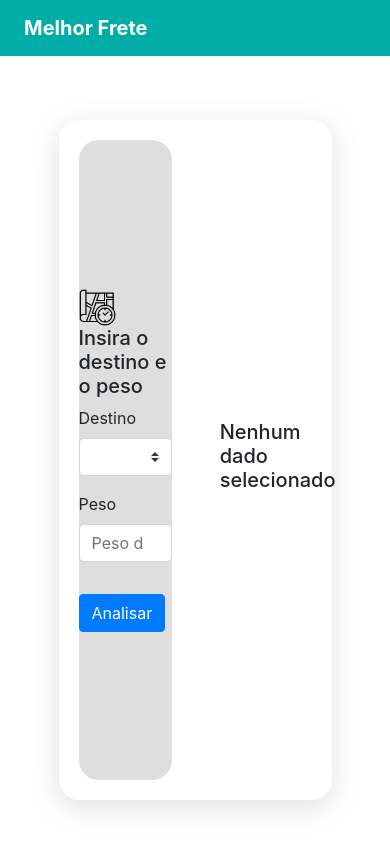
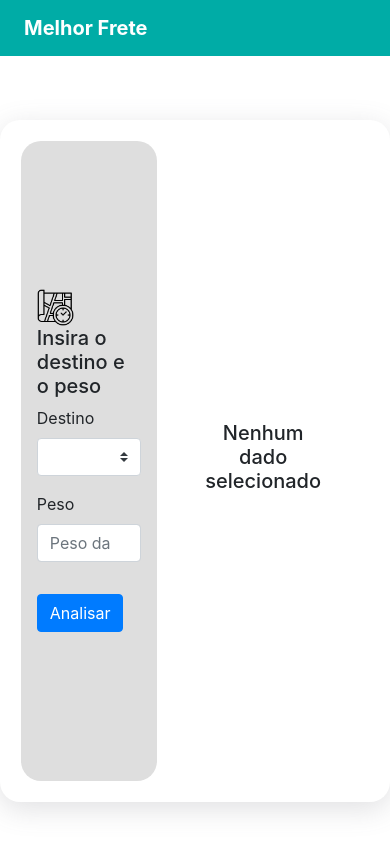
Before and after one commit to gsdutra/desafio_coorlab, a Vue app in the folder code/: page / in a window 390 px wide. Built offline with nearby package versions, Linux system fonts and the light colour scheme; no server answers.

Commit message:
chore: responsivity adjustments

```diff
--- a/code/src/components/BestTransport.vue
+++ b/code/src/components/BestTransport.vue
@@ -10,6 +10,7 @@
       <div class="shipping-container">
         <InputData :cities="cities" @formResponse="((e) => formResponseData = e)" />
         <PriceResult :fastest="getFastest()" :cheapest="getCheapest()" />
+        <b-button v-if="formResponseData" variant="primary" class="button-absolute">Limpar</b-button>
       </div>
     </div>
   </div>
@@ -175,10 +176,11 @@ export default {
 .shipping-container {
   display: flex;
   justify-content: center;
-  width: 70%;
+  width: 80vw;
   box-shadow: rgba(100, 100, 111, 0.2) 0px 7px 29px 0px;
   border-radius: 20px;
-  padding: 20px;
+  padding: 1.3rem;
+  position: relative;
 }
 
 .center-all {
@@ -186,4 +188,16 @@ export default {
   justify-content: center;
   margin-top: 4rem;
 }
+
+.button-absolute {
+    position: absolute;
+    bottom: 1.3rem;
+    right: 1.3rem;
+  }
+
+@media (max-width: 600px) {
+  .shipping-container {
+    width: 100vw;
+  }
+}
 </style>
--- a/code/src/components/InputData.vue
+++ b/code/src/components/InputData.vue
@@ -66,7 +66,8 @@ export default {
   background: #DEDEDE;
   border-radius: 20px;
   height: 40rem;
-  width: 40%;
+  width: 40vw;
+  padding: 1rem;
 }
 
 img {
--- a/code/src/components/PriceResult.vue
+++ b/code/src/components/PriceResult.vue
@@ -1,7 +1,7 @@
 <template>
   <div class="price-result">
-    <h5 v-if="!cheapest">
-      Nenhum dado selecionado
+    <h5 v-if="!cheapest" style="align-self: center; text-align: center;">
+      <span>Nenhum dado selecionado</span>
     </h5>
     <h5 v-if="cheapest">
       Estas são as melhores alternativas de frete que encontramos para você:
@@ -23,8 +23,6 @@
       color2="#95b4c7"
       icon_path=""
     />
-
-    <b-button v-if="cheapest" variant="primary" class="button-absolute">Limpar</b-button>
   </div>
 </template>
 
@@ -49,13 +47,7 @@ export default {
     justify-content: center;
     height: 40rem;
     padding: 3rem;
-    width: 60%;
+    width: 60vw;
     position: relative;
   }
-
-  .button-absolute {
-    position: absolute;
-    bottom: 0;
-    right: 0;
-  }
 </style>
```
